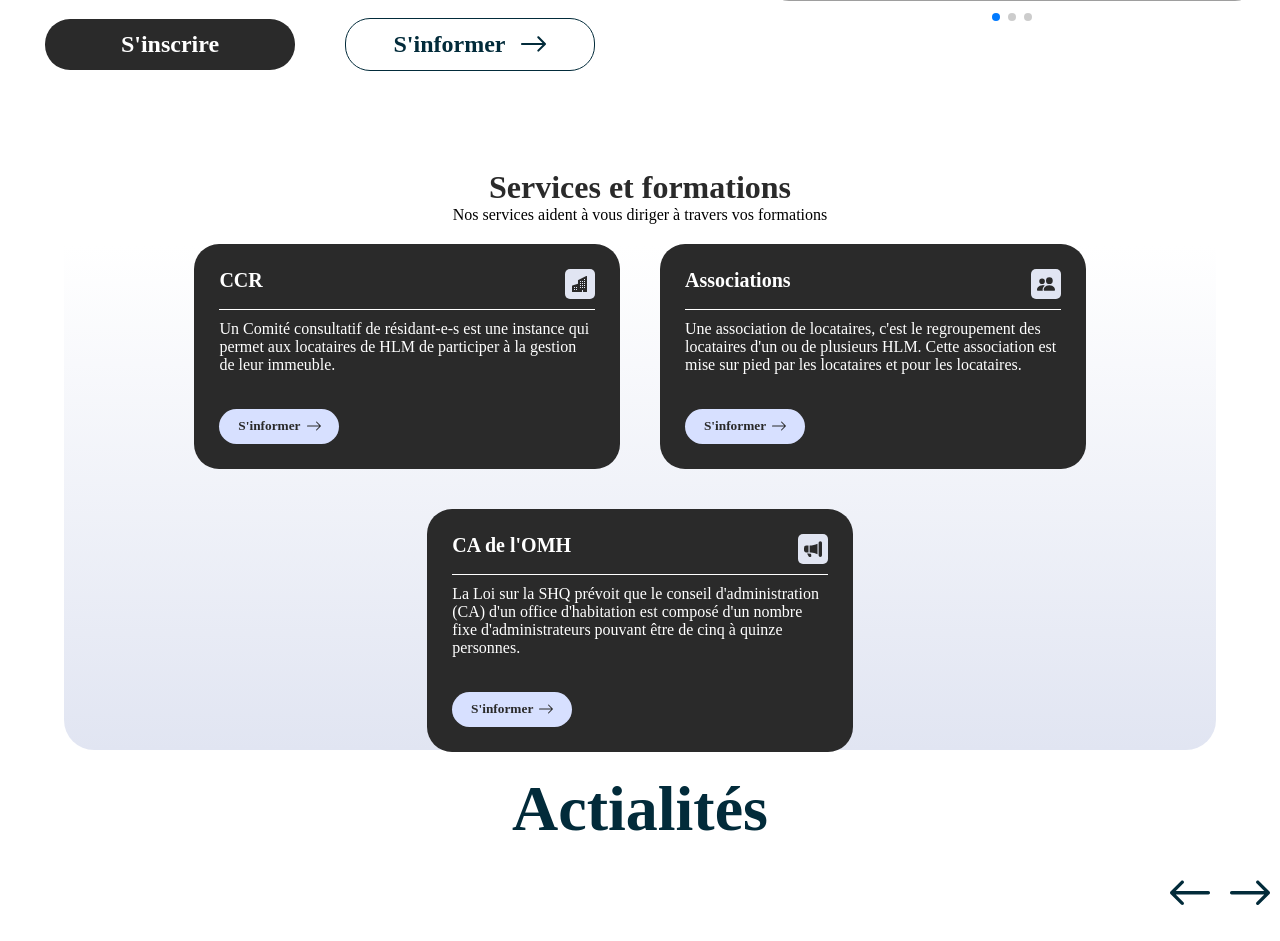
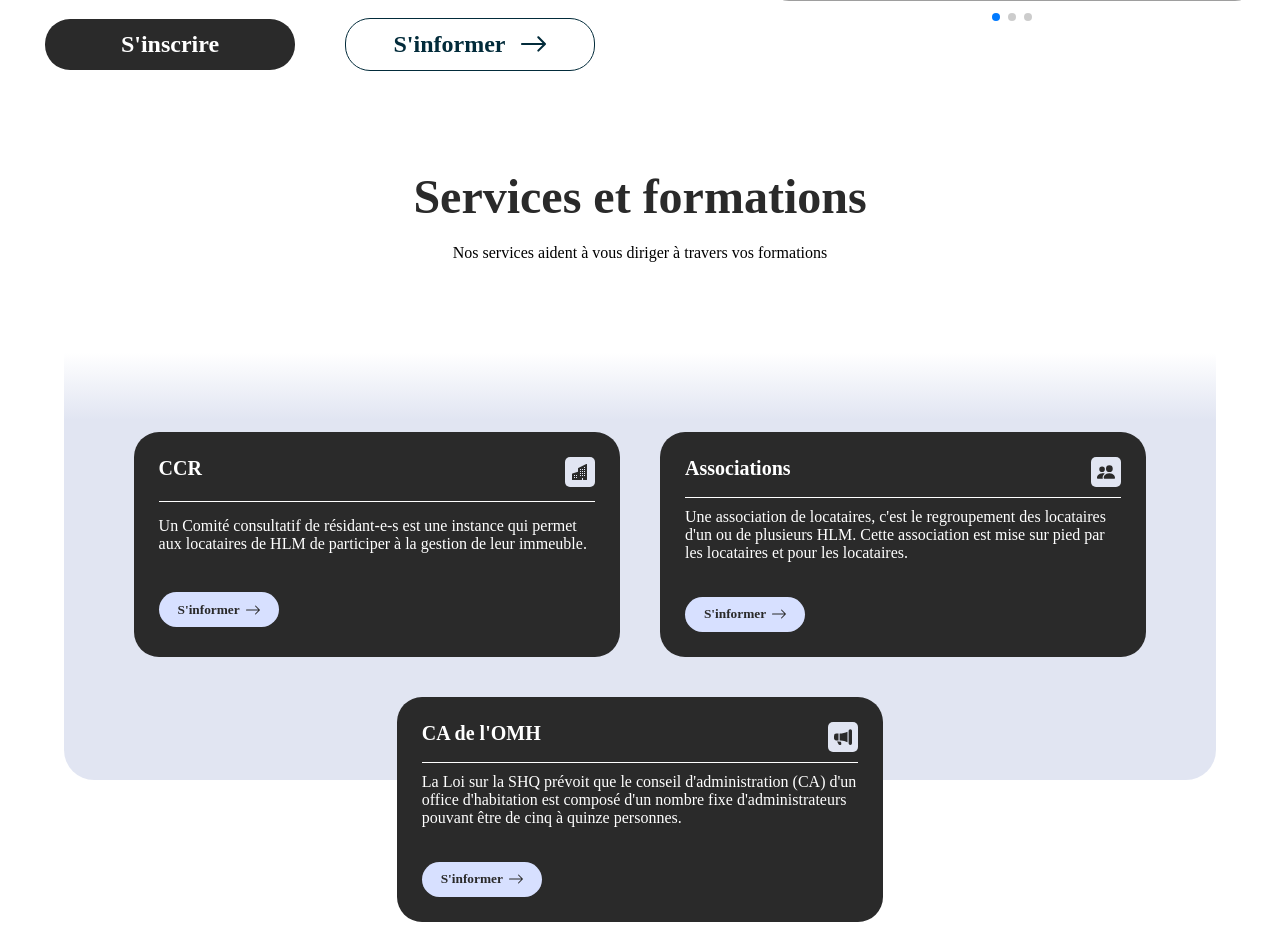
Before and after one commit to victorgileau/federation-des-locataires--les-developpeurs-du-grenier, a PHP site: page / in a window 1280 px wide. Shown: the part 858-1799 px from the top of the page. Run offline with PHP 8.4, Linux system fonts and the light colour scheme; some libraries are stand-ins or nearby versions; some web fonts are replaced; grey boxes are pictures that could not be loaded.

Commit message:
ajustements services

```diff
--- a/index.html
+++ b/index.html
@@ -107,7 +107,7 @@
         <!--Début Services (Kenza)-->
         <section class="services">
             <div class="services__background"></div>
-            <h3>Services et formations</h3>
+            <h2>Services et formations</h2>
             <p>Nos services aident à vous diriger à travers vos formations</p>
             <div class="services__cards">
                 <div class="service">
--- a/style.css
+++ b/style.css
@@ -542,19 +542,25 @@ footer .footer__btn button {
   justify-content: center;
   align-items: center;
 }
+.services p {
+  margin-top: 20px;
+  text-align: center;
+}
 .services .services__background {
   border-radius: 30px;
   z-index: -1;
   position: absolute;
   width: 90vw;
-  height: 70%;
-  background: linear-gradient(#ffffff 10%, #E1E5F2 100%);
+  height: 450px;
+  background: linear-gradient(#ffffff 5%, #E1E5F2 20%);
 }
 .services .services__cards {
+  margin-top: 150px;
   display: flex;
   justify-content: center;
   flex-wrap: wrap;
   max-width: 95%;
+  min-height: 350px;
 }
 .services .services__cards .service {
   margin: 20px;
@@ -644,7 +650,7 @@ footer .footer__btn button {
 /*---------------KENZA: media queries tablette---------------*/
 @media screen and (min-width: 768px) {
   .services .services__cards .service {
-    width: 35%;
+    width: 40%;
   }
 }
 /*---------------KENZA: media queries desktop---------------*/
```
Also changed, not shown: partials-scss/_servicesAccueil.scss (+10 -3 lines), 1 other file.
